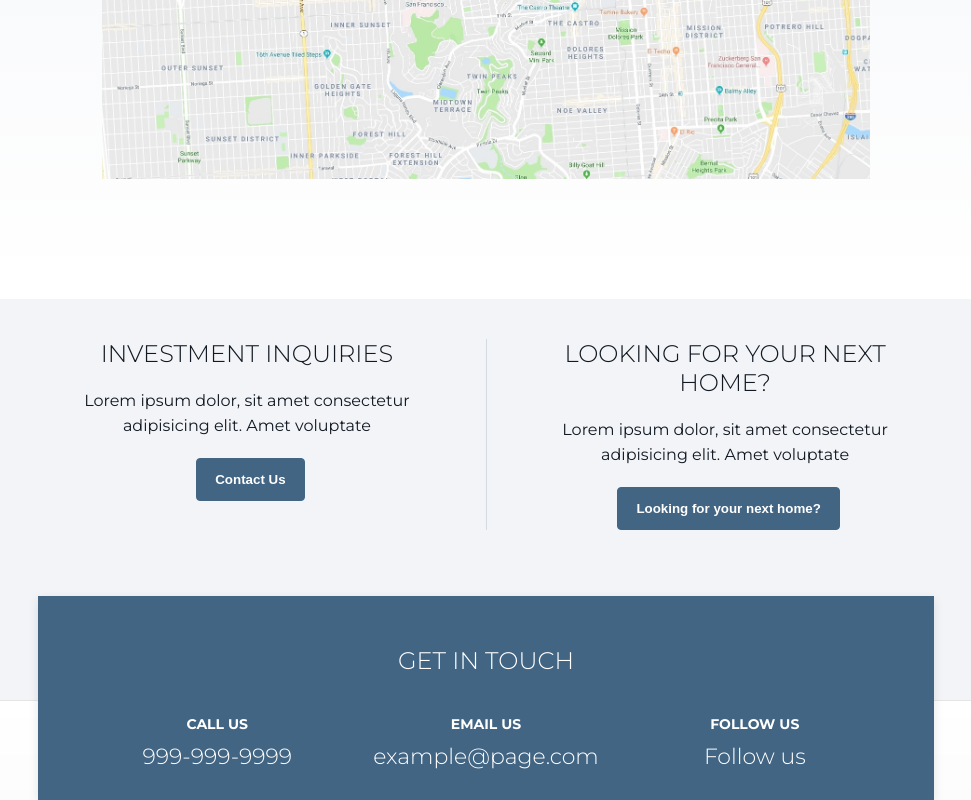
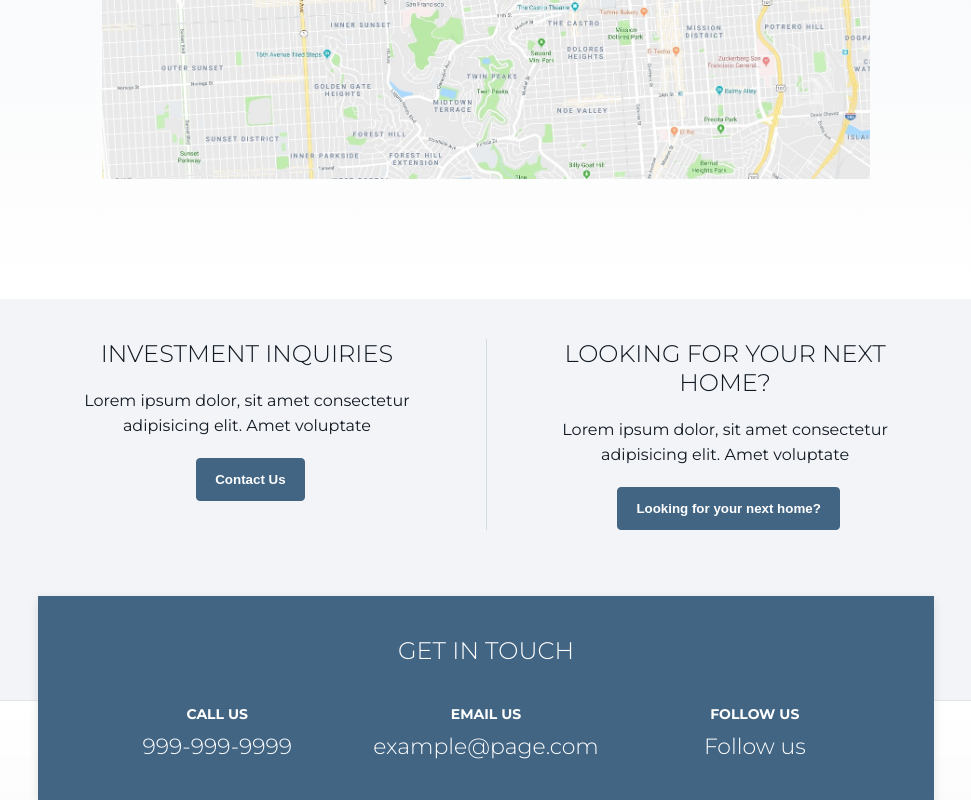
Before and after one commit to Claytonhart/simple-landing-page, a React (Create React App) app: page / in a window 1280 px wide. Shown: the part 5803-6603 px from the top of the page, without its empty margins (154-1125 px from the left). Built offline with nearby package versions, Linux system fonts and the light colour scheme.

Commit message:
updated bottom-info margin

```diff
--- a/src/styles/components/contact/_contact.scss
+++ b/src/styles/components/contact/_contact.scss
@@ -67,12 +67,12 @@
     font-weight: 300;
     font-family: inherit;
     text-transform: uppercase;
-    margin-top: 5rem;
+    margin-top: 4rem;
     margin-bottom: 4rem;
   }
 
   &__bottom-info-container {
-    margin-bottom: 3rem;
+    margin-bottom: 4rem;
   }
 
   &__bottom-info {
```
